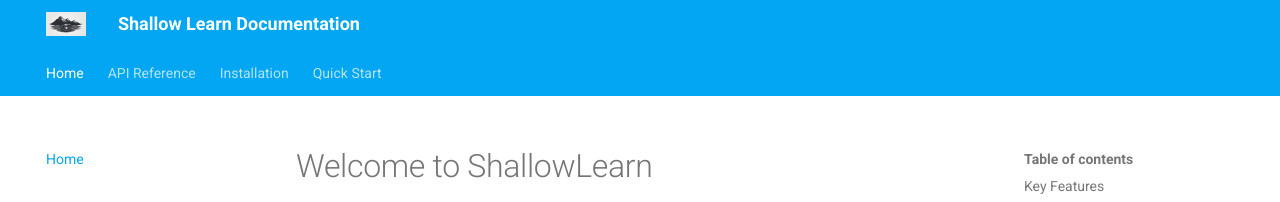
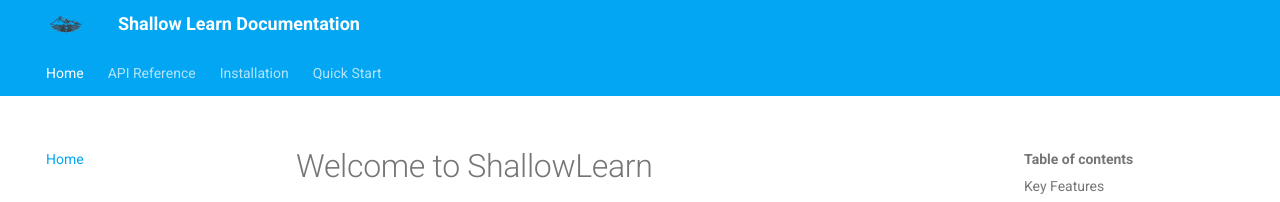
Before and after one commit to z-alzayer/ShallowLearn, an MkDocs documentation site: the page built from docs/index.md, in a window 1280 px wide. Shown: the top 202 px of the page. Built offline with MkDocs 1.6.1 and Material for MkDocs 9.7.7, drawn with Linux system fonts in a browser that asks for light colours.

Commit message:
update logo

```diff
--- a/mkdocs.yml
+++ b/mkdocs.yml
@@ -12,7 +12,7 @@ theme:
     text: Roboto
     code: Roboto Mono
 
-  logo: assets/Minimalistic_logo.png
+  logo: assets/logo_final.png
   favicon: assets/favicon2.png
 
   features:
```
Also changed, not shown: docs/assets/logo_final.png (added).
